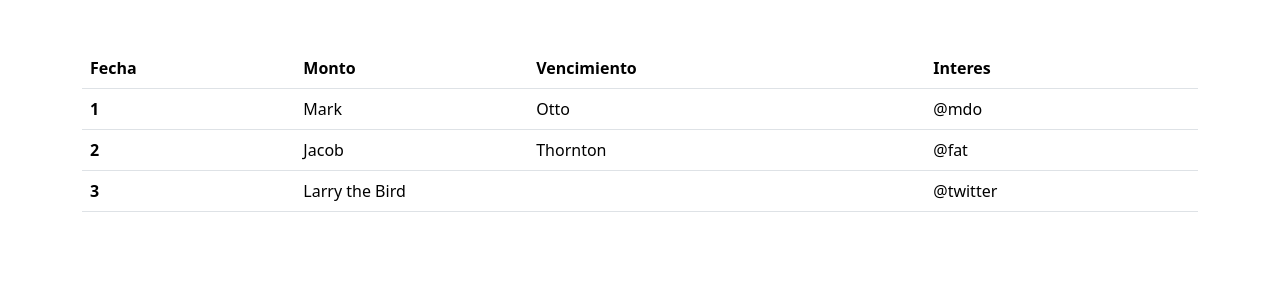
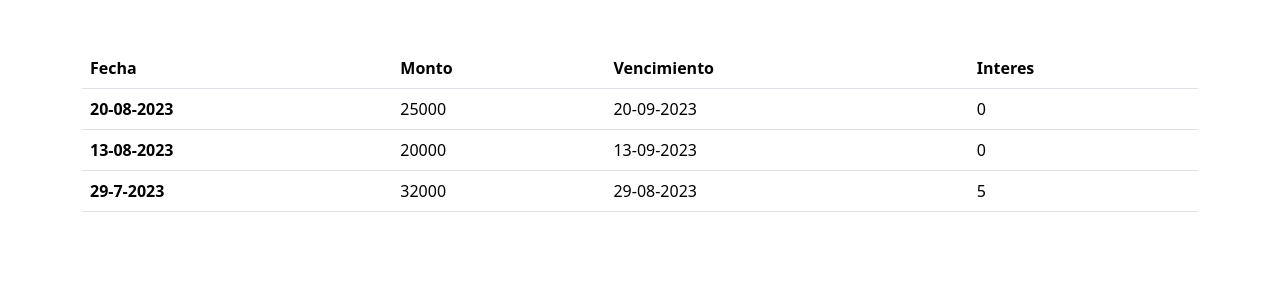
Before and after one commit to Galo98/SDF, a PHP site: page / in a window 1280 px wide. Shown: the part 56-356 px from the top of the page. Run offline with PHP 8.4, Linux system fonts and the light colour scheme; some libraries are stand-ins or nearby versions.

Commit message:
fix tabla de inicio

```diff
--- a/views/pages/inicio.php
+++ b/views/pages/inicio.php
@@ -9,21 +9,22 @@
      </thead>
      <tbody>
          <tr>
-             <th scope="row">1</th>
-             <td>Mark</td>
-             <td>Otto</td>
-             <td>@mdo</td>
+             <th scope="row">20-08-2023</th>
+             <td>25000</td>
+             <td>20-09-2023</td>
+             <td>0</td>
          </tr>
          <tr>
-             <th scope="row">2</th>
-             <td>Jacob</td>
-             <td>Thornton</td>
-             <td>@fat</td>
+             <th scope="row">13-08-2023</th>
+             <td>20000</td>
+             <td>13-09-2023</td>
+             <td>0</td>
          </tr>
          <tr>
-             <th scope="row">3</th>
-             <td colspan="2">Larry the Bird</td>
-             <td>@twitter</td>
+             <th scope="row">29-7-2023</th>
+             <td>32000</td>
+             <td>29-08-2023</td>
+             <td>5</td>
          </tr>
      </tbody>
  </table>
```
